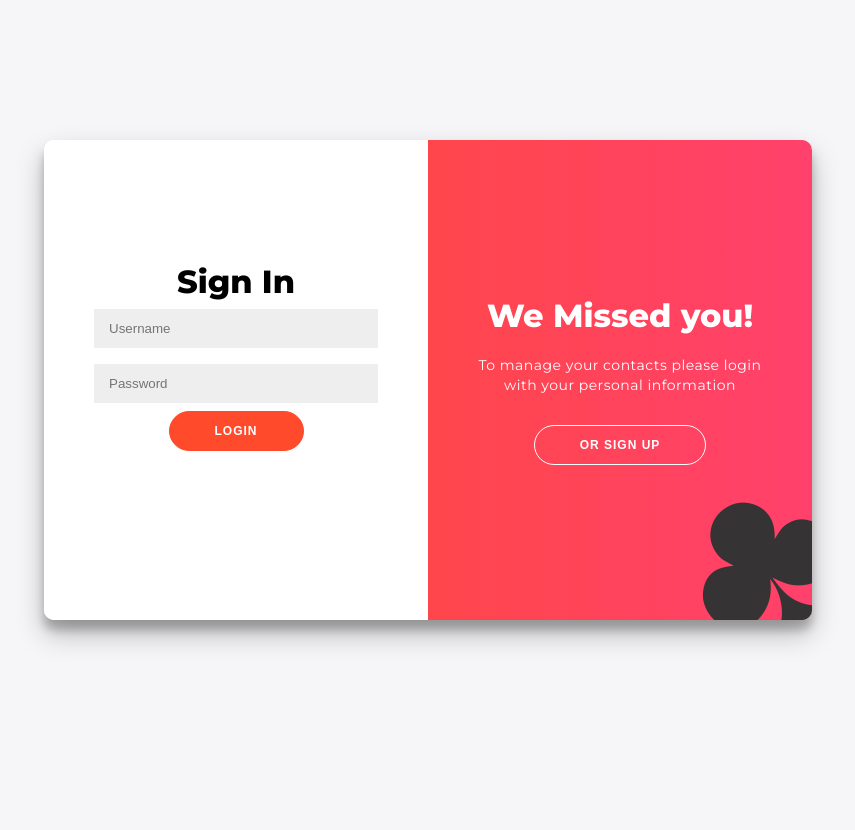
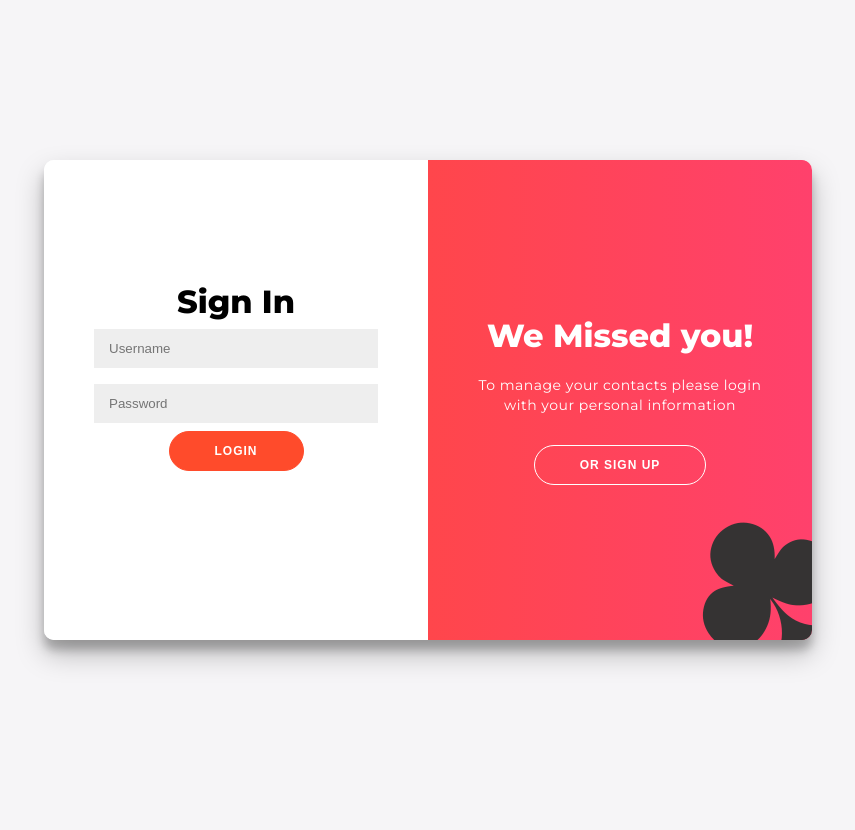
Before and after one commit to shelbymenown/COP4331-Group-30-Contact-Manager, a PHP site: page /Front/VSC/Index.html in a window 1280 px wide. Shown: the whole page, without its empty margins (212-1067 px from the left). After the commit the page ends 666 px from the top, so only its background shows below. Run offline with PHP 8.4, Linux system fonts and the light colour scheme; some libraries are stand-ins or nearby versions.

Commit message:
Fixed Spade/Club on mobile, Center (dual) form, body margin to 0

```diff
--- a/Front/VSC/Index.html
+++ b/Front/VSC/Index.html
@@ -13,7 +13,7 @@
 </head>
 
 <body>
-
+	<div class="flex">
 		<div class="container" id="container">
 			<div class="form-container sign-up-container">
 				<form id="signup-form">
@@ -31,8 +31,6 @@
 					<h1>Sign In</h1>
 					<input type="text" name="username" placeholder="Username">
 					<input type="password" name="password" placeholder="Password">
-
-				<!-- <a href="#">Forgot Your Password</a> -->
 					<button type="submit">Login</button>
 					<span class="error" id="login-error">Username or password incorrect</span>
 				</form>
@@ -43,11 +41,17 @@
 						<h1>We Missed you!</h1>
 						<p>To manage your contacts please login with your personal information</p>
 						<button class="ghost" id="signup">or Sign Up</button>
-					<span class="i-spade i-spade-right i-spade-bottom">♣</span>
+						<span class="i-spade i-spade-right i-spade-bottom utf-8">♣</span>
+						<span class="i-spade i-spade-right i-spade-bottom svg"><img src="/img/bee_club.svg"
+								alt="spade logo" class="logo-2"></span>
 					</div>
 					<div class="overlay-panel overlay-left">
-					<span class="i-spade i-spade-left">♠</span>
-					<span class="i-spade i-spade-right">♠</span>
+						<span class="i-spade i-spade-left utf-8">♠</span>
+						<span class="i-spade i-spade-right utf-8">♠</span>
+						<span class="i-spade i-spade-left svg"><img src="/img/bee_spade.svg" alt="spade logo"
+								class="logo"></span>
+						<span class="i-spade i-spade-right svg"><img src="/img/bee_spade.svg" alt="spade logo"
+								class="logo"></span>
 						<h1>Contacts</h1>
 						<p>Sign up to enjoy Spades Contact Manager</p>
 						<button class="ghost" id="login">or Login</button>
@@ -55,6 +59,7 @@
 				</div>
 			</div>
 		</div>
+	</div>
 </body>
 
 </html>
--- a/Front/VSC/auth.css
+++ b/Front/VSC/auth.css
@@ -12,7 +12,7 @@ body {
 	flex-direction: column;
 	font-family: 'Montserrat', sans-serif;
 	height: 100vh;
-	margin: -20px 0 50px;
+	margin: 0;
 }
 
 h1 {
@@ -71,13 +71,13 @@ span.error.error-hide {
 	}
 }
 
-
-span.i-spade {
+span.i-spade.utf-8 {
+	display: flex;
 	font-size: 1.3em;
 	opacity: .99;
 }
 
-span.i-spade.i-spade-left {
+span.i-spade.i-spade-left.utf-8 {
 	position: absolute;
 	font-size: 15em;
 	top: 0;
@@ -86,19 +86,62 @@ span.i-spade.i-spade-left {
 	/* transform: translateX(10%) rotate(-30deg); */
 }
 
-span.i-spade.i-spade-right {
+span.i-spade.i-spade-right.utf-8 {
 	position: absolute;
 	font-size: 15em;
 	top: 0;
 	left: 100%;
 	transform: translateY(-26%) translateX(-100%) rotate(28deg);
 }
-span.i-spade.i-spade-bottom {
+span.i-spade.i-spade-bottom.utf-8{
 	position: absolute;
 	font-size: 15em;
 	top: 69%;
 	left: 100%;
 	transform: translateY(-26%) translateX(-85%) rotate(-33deg);
+}
+
+span.i-spade.svg {
+	display: none;
+	font-size: 1.3em;
+	opacity: .99;
+}
+
+span.i-spade.i-spade-left.svg {
+	position: absolute;
+	/* font-size: 15em; */
+	top: 0;
+	left: 0;
+	/* transform: rotate(-28deg); */
+	transform: translateX(6%) rotate(-30deg);
+}
+
+span.i-spade.i-spade-right.svg {
+	position: absolute;
+	/* font-size: 15em; */
+	top: 0;
+	left: 100%;
+	transform: translateX(-100%) rotate(28deg);
+}
+span.i-spade.i-spade-bottom.svg {
+	position: absolute;
+	/* font-size: 15em; */
+	top: 69%;
+	left: 100%;
+	transform: translateX(-73%) rotate(-33deg);
+}
+
+@media only screen and (max-width: 768px)
+{
+	span.i-spade.svg
+	{
+		display: flex;
+	}
+
+	span.i-spade.utf-8
+	{
+		display: none;
+	}
 }
 
 a {
@@ -303,3 +346,11 @@ input {
 	height: 40px;
 	width: 40px;
 }
+
+.flex
+{
+	height: 100%;
+	display: flex;
+	align-items: center;
+	justify-content: center;
+}
```
Also changed, not shown: Front/VSC/img/bee_club.svg, Front/VSC/img/bee_spade.svg. Lines whose indentation alone changed are shown as unchanged.
